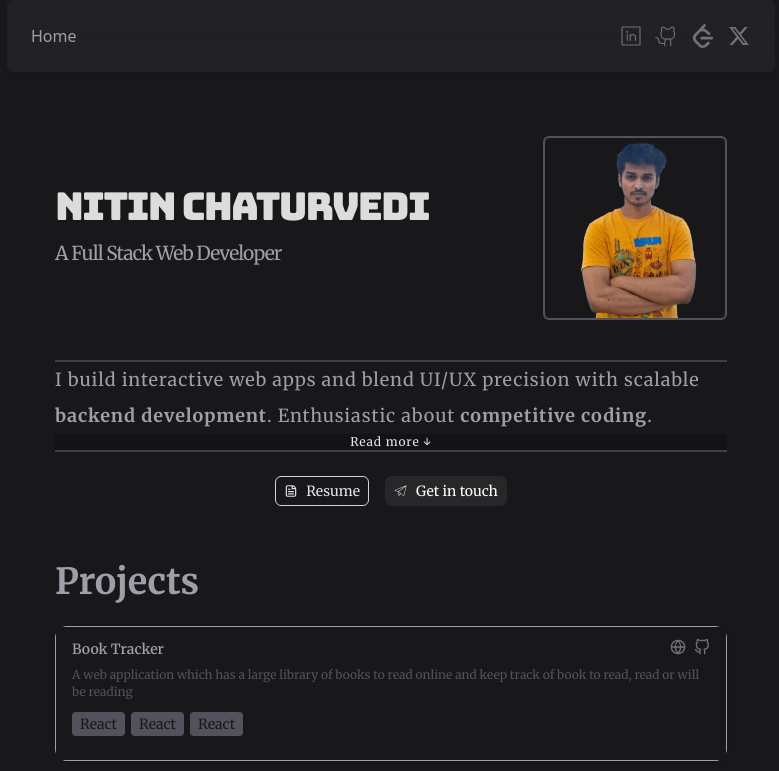
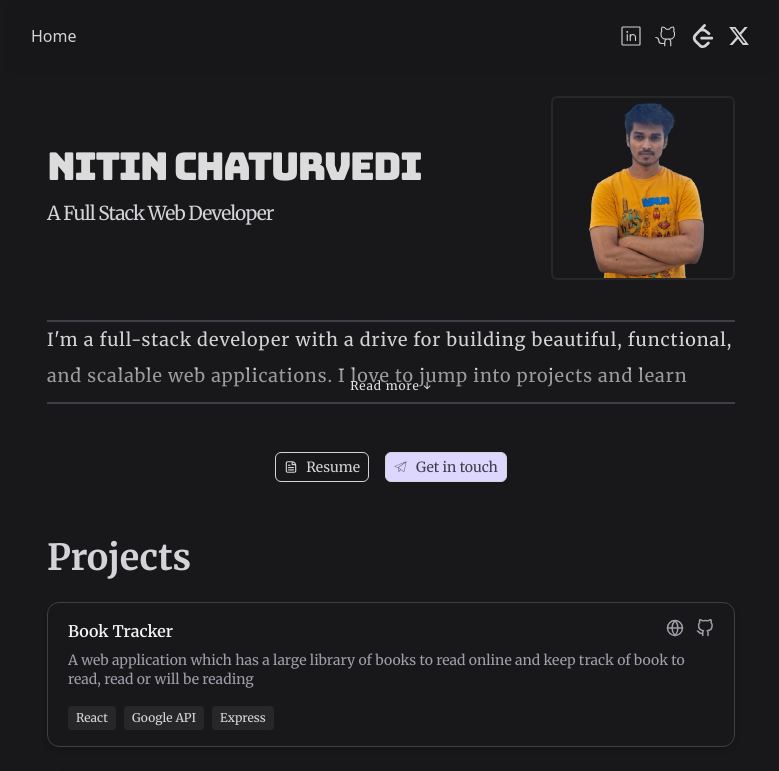
Before and after one commit to chaturvedinitin/PortfolioNitinChaturvedi, a React (Vite) app in the folder frontend/: page / in a window 1280 px wide. Shown: the top 771 px of the page, without its empty margins (249-1028 px from the left). Built offline with nearby package versions, Linux system fonts and the light colour scheme.

Commit message:
new version

```diff
--- a/frontend/src/components/Card.jsx
+++ b/frontend/src/components/Card.jsx
@@ -1,36 +1,38 @@
-import { FiGlobe, FiGithub, FiArrowRight } from 'react-icons/fi';
+import { FiGlobe, FiGithub } from 'react-icons/fi';
+import { motion } from 'framer-motion';
 
 const Card = ({ project }) => {
   const {
-    image,
     title,
     liveUrl,
     githubUrl,
     description,
-    technologies,
-    status,
-    detailsUrl,
+    technologies = [],
   } = project;
 
   return (
-    <div className="bg-white flex flex-col justify-between rounded-xl shadow-sm hover:shadow-md border border-zinc-400 transition-all duration-300 ease-in-out group hover:scale-[1.015] w-full mx-auto h-full">
-
-      {/* Body */}
-      <div className="flex flex-col px-4 py-3 flex-grow bg-zinc-900 text-zinc-400">
-        {/* Title & Links */}
+    <motion.div
+      initial={{ opacity: 0, y: 30 }}
+      animate={{ opacity: 1, y: 0 }}
+      whileHover={{ scale: 1.03 }}
+      transition={{ type: 'spring', stiffness: 200, damping: 20 }}
+      className="bg-zinc-900 text-zinc-300 flex flex-col justify-between rounded-xl shadow-md border border-zinc-700 w-full h-full overflow-hidden"
+    >
+      <div className="flex flex-col px-5 py-4 flex-grow">
         <div className="flex items-start justify-between">
-          <h3 className="text-sm font-semibold text-zinc-400 line-clamp-1">
+          <h3 className="text-base font-semibold text-zinc-100 line-clamp-1">
             {title}
           </h3>
-          <div className="flex items-center gap-2 text-zinc-500">
+          <div className="flex items-center gap-3">
             {liveUrl && (
               <a
                 href={liveUrl}
                 target="_blank"
                 rel="noopener noreferrer"
-              className="hover:text-zinc-800"
+                aria-label="Live project link"
+                className="text-zinc-400 hover:text-green-400 transition-colors"
               >
-                <FiGlobe className="text-[16px]" />
+                <FiGlobe className="text-lg" />
               </a>
             )}
             {githubUrl && (
@@ -38,31 +40,33 @@ const Card = ({ project }) => {
                 href={githubUrl}
                 target="_blank"
                 rel="noopener noreferrer"
-              className="hover:text-zinc-800"
+                aria-label="GitHub repository"
+                className="text-zinc-400 hover:text-indigo-400 transition-colors"
               >
-                <FiGithub className="text-[16px]" />
+                <FiGithub className="text-lg" />
               </a>
             )}
           </div>
         </div>
 
-
-        <p className="text-xs text-zinc-600 leading-snug line-clamp-3 mt-2 mb-3">
+        <p className="text-sm text-zinc-400 leading-snug line-clamp-3 mt-2 mb-4">
           {description}
         </p>
 
-        <div className="flex flex-wrap gap-1.5 mb-3">
-          {technologies.map((TechIcon, index) => (
-            <div
+        <div className="flex flex-wrap gap-2 mt-auto">
+          {technologies.map((tech, index) => (
+            <motion.span
               key={index}
-            className="text-sm text-zinc-900 bg-zinc-600 hover:bg-zinc-200 transition px-2 py-[2px] rounded"
+              whileHover={{ scale: 1.1 }}
+              transition={{ type: 'spring', stiffness: 300, damping: 15 }}
+              className="text-xs font-medium bg-zinc-800 text-zinc-300 px-2 py-1 rounded hover:bg-zinc-700 hover:text-white transition"
             >
-                React
-            </div>
+              {tech}
+            </motion.span>
           ))}
         </div>
       </div>
-    </div>
+    </motion.div>
   );
 };
 
--- a/frontend/src/components/Header.jsx
+++ b/frontend/src/components/Header.jsx
@@ -6,9 +6,9 @@ const Header = () => {
 
   return (
     <header className="sticky top-0 z-50 w-full bg-zinc-900">
-      <div className="relative flex justify-between align-center mx-auto max-w-3xl px-6 py-4 md:py-6 animate-fade-in-blur rounded-md text-zinc-400 bg-zinc-800/70 backdrop-blur-xl shadow-xs transition-all duration-300">
+      <div className="relative flex justify-between align-center mx-auto max-w-3xl px-6 py-4 md:py-6 animate-fade-in-blur rounded-md text-zinc-300 bg-zinc-900/90 backdrop-blur-xl shadow-xs transition-all duration-300">
         <Link to='/'>Home</Link>
-        <div className="flex gap-3 text-2xl text-zinc-500">
+        <div className="flex gap-3 text-2xl text-zinc-300">
             <a href="https://www.linkedin.com/in/chaturvedinitin" target="_blank" rel="noreferrer"><PiLinkedinLogoLight /></a>
             <a href="https://github.com/chaturvedinitin" target="_blank" rel="noreferrer"><PiGithubLogoLight /></a>
             <a href="https://leetcode.com/u/chaturvedinitin/" target="_blank" rel="noreferrer"><SiLeetcode /></a>
--- a/frontend/src/pages/Home.jsx
+++ b/frontend/src/pages/Home.jsx
@@ -1,63 +1,46 @@
-import React, { useState, useRef, useEffect } from 'react';
+import { useState, useRef, useEffect } from 'react';
 import { Link } from 'react-router-dom';
 import { motion, AnimatePresence } from 'framer-motion';
 
 import Logo from '../assets/images.png';
-import { IoLogoJavascript } from "react-icons/io5";
-import { FaJava, FaNodeJs, FaReact } from "react-icons/fa";
-import { RiNextjsFill, RiTwitterXFill } from "react-icons/ri";
 import { CgFileDocument } from "react-icons/cg";
-import { PiTelegramLogoThin, PiLinkedinLogoLight, PiGithubLogoLight } from 'react-icons/pi';
-import { SiLeetcode, SiNextdotjs, SiTypescript, SiAppwrite } from "react-icons/si";
+import { PiMicrophoneLight, PiTelegramLogoThin } from 'react-icons/pi';
 import Card from '../components/Card';
-import ProjectImg1 from '../assets/project1.png';
-import ProjectImg3 from '../assets/project2.png';
+
 
 const Home = () => {
   const stackStyle = "text-xs bg-zinc-700 text-white font-semibold py-1 px-2 rounded-md inline-flex items-center whitespace-nowrap m-1";
 
   const Project1 = {
-    image: ProjectImg1,
     title: 'Book Tracker',
     liveUrl: 'https://code-store8-cipher-school.vercel.app/',
     githubUrl: 'https://github.com/chaturvedinitin/CodeStore8-CipherSchool',
     description: 'A web application which has a large library of books to read online and keep track of book to read, read or will be reading',
-    technologies: [FaJava, FaNodeJs, FaReact],
-    status: 'Live',
-    detailsUrl: '/projects',
+    technologies: ["React", "Google API", "Express"],
   };
 
   const Project2 = {
-    image: ProjectImg3,
     title: 'Banking Fraud Detection',
     liveUrl: '/',
     githubUrl: 'https://github.com/chaturvedinitin/Banking_Fraud_Detection_System',
     description: 'Uses Data from past transactions to train ML model and give feedback on transactions and detect fraud',
-    technologies: [SiNextdotjs, SiTypescript, SiAppwrite, FaReact],
-    status: 'Unhosted',
-    detailsUrl: '/projects',
+    technologies: ["Python", "Streamlit", "ML"],
   };
 
   const Project3 = {
-    image: ProjectImg1,
     title: 'Portfolio Website',
     liveUrl: 'https://portfolio.example.com/',
     githubUrl: 'https://github.com/chaturvedinitin/Portfolio',
     description: 'Personal portfolio website showcasing skills and projects.',
-    technologies: [FaReact, IoLogoJavascript],
-    status: 'Live',
-    detailsUrl: '/projects',
+    technologies: ["React", "Javascript"],
   };
 
   const Project4 = {
-    image: ProjectImg3,
     title: 'Weather App',
     liveUrl: 'https://weather.example.com/',
     githubUrl: 'https://github.com/chaturvedinitin/WeatherApp',
     description: 'A simple weather forecast app using public APIs.',
-    technologies: [FaNodeJs, FaReact],
-    status: 'Live',
-    detailsUrl: '/projects',
+    technologies: ["FaNodeJs", "FaReact"],
   };
 
   const projects = [Project1, Project2, Project3, Project4];
@@ -178,6 +161,11 @@ const Home = () => {
     visible: { opacity: 1, y: 0 },
   };
 
+  const [expanded, setExpanded] = useState(false);
+
+  const toggleExpand = () => setExpanded(!expanded);
+
+
   return (
     <motion.div
       initial="hidden"
@@ -193,7 +181,7 @@ const Home = () => {
         fontVariationSettings: '"wdth" 100',
       }}
     >
-      <div className="container mx-auto max-w-3xl px-6 sm:px-8 lg:px-12 py-16">
+      <div className="container mx-auto max-w-3xl px-4 sm:px-6 lg:px-10 py-6">
         <div className="flex flex-col min-h-screen">
           <motion.div
             initial={{ opacity: 0, y: -40 }}
@@ -205,7 +193,7 @@ const Home = () => {
               <h1 className="text-[7vw] sm:text-[6vw] md:text-[5vw] lg:text-[3vw] font-[Bungee] text-white/85 leading-none tracking-tighter">
                 Nitin Chaturvedi
               </h1>
-              <p className="text-[4vw] sm:text-[3vw] md:text-[3vw] lg:text-[1.5vw] text-zinc-400 mt-3 tracking-tighter">
+              <p className="text-[4vw] sm:text-[3vw] md:text-[3vw] lg:text-[1.5vw] text-zinc-300 mt-3 tracking-tighter">
                 A Full Stack Web Developer
               </p>
             </div>
@@ -213,7 +201,7 @@ const Home = () => {
               <img
                 src={Logo}
                 alt="Logo"
-                className="w-28 h-28 sm:w-34 sm:h-34 md:w-46 md:h-46 rounded-md object-cover bg-zinc-900 border-2 border-accent border-zinc-600"
+                className="w-28 h-28 sm:w-34 sm:h-34 md:w-46 md:h-46 rounded-md object-cover bg-zinc-900 border-2 border-accent border-zinc-800"
               />
             </Link>
           </motion.div>
@@ -221,19 +209,40 @@ const Home = () => {
           <motion.div
             initial={{ opacity: 0 }}
             animate={{ opacity: 1 }}
-            transition={{ duration: 1, delay: 0.4 }}
-            className="mt-10 text-base sm:text-lg text-zinc-400 leading-loose tracking-wider border-y-2 border-zinc-700"
+            transition={{ duration: 1 }}
+            className={`relative mt-10 text-base sm:text-lg text-zinc-300 leading-loose tracking-wider border-y-2 border-zinc-700 overflow-hidden`}
           >
-            I build interactive web apps and blend UI/UX precision with scalable <strong>backend development</strong>. Enthusiastic about{" "}
-            <strong>competitive coding</strong>.
-            <div className='relative bottom-0 text-center text-zinc-200 text-xs bg-black/20 backdrop:blur-2xl cursor-pointer'>Read more <span className='hover:animate-bounce '>↓</span></div>
+            <motion.div
+              animate={{ maxHeight: expanded ? 500 : 80}}
+              transition={{ duration: 0.8, ease: 'easeInOut' }}
+              className="overflow-hidden"
+            >
+              <p>
+                I'm a full-stack developer with a drive for building beautiful, functional, and scalable web applications. I love to jump into projects and learn from those around me to refine my skills as a student and developer. Enthusiastic about <strong>competitive coding</strong>. I also enjoy contributing to open-source projects, mentoring others, and continuously learning new tools and technologies to build impactful products.
+              </p>
+            </motion.div>
+
+            <div
+              onClick={toggleExpand}
+              className="absolute w-full text-center bottom-0 text-zinc-200 text-xs bg-zinc-900/30 cursor-pointer py-2 transition-all"
+            >
+              {expanded ? (
+                <>
+                  Read less <span className="hover:animate-bounce">↑</span>
+                </>
+              ) : (
+                <>
+                  Read more <span className="hover:animate-bounce">↓</span>
+                </>
+              )}
+            </div>
           </motion.div>
 
-          <div className="mt-6 flex flex-row gap-4 justify-center">
+          <div className="mt-12 flex flex-row gap-4 justify-center">
             <div className="flex flex-col items-center gap-2">
               <button
                 onClick={handleResumeClick}
-                className="text-sm flex justify-center items-center gap-2 border border-zinc-300 px-2 py-1 rounded-md hover:bg-zinc-100 hover:text-zinc-700 transition cursor-pointer"
+                className="text-sm text-zinc-300 flex justify-center items-center gap-2 border border-zinc-300 px-2 py-1 rounded-md hover:bg-violet-200 hover:text-zinc-700 transition cursor-pointer"
               >
                 <CgFileDocument />
                 Resume
@@ -256,7 +265,7 @@ const Home = () => {
                       value={name}
                       onChange={(e) => setName(e.target.value)}
                       placeholder="Enter your name here..."
-                      className="w-full px-3 py-2 text-sm sm:text-base text-zinc-400 border border-zinc-700 rounded-md focus:outline-none focus:ring-2 focus:ring-zinc-500"
+                      className="w-full px-3 py-2 text-sm sm:text-base text-zinc-300 border border-zinc-700 rounded-md focus:outline-none focus:ring-2 focus:ring-zinc-500"
                     />
                     <button
                       onClick={handleAccess}
@@ -271,7 +280,7 @@ const Home = () => {
 
             <a
               href="mailto:chaturvediinitin@gmail.com"
-              className="text-sm flex justify-center items-center gap-2 bg-zinc-800 text-white border border-zinc-800 px-2 py-1 rounded-md hover:bg-zinc-800 transition"
+              className="text-sm hover:text-zinc-300 flex justify-center items-center gap-2 border hover:bg-zinc-900 border-zinc-300 px-2 py-1 rounded-md bg-violet-200 text-zinc-700 transition cursor-pointer"
             >
               <PiTelegramLogoThin />
               Get in touch
@@ -279,7 +288,7 @@ const Home = () => {
           </div>
 
           <motion.div className="mt-4" variants={containerVariants}>
-            <h2 className="text-3xl sm:text-4xl font-bold text-zinc-400 mb-6 text-center sm:text-left border-zinc-700 pt-10">
+            <h2 className="text-3xl sm:text-4xl font-bold text-zinc-300 mb-6 text-center sm:text-left border-zinc-700 pt-10">
               Projects
             </h2>
 
```
Lines whose indentation alone changed are shown as unchanged.
